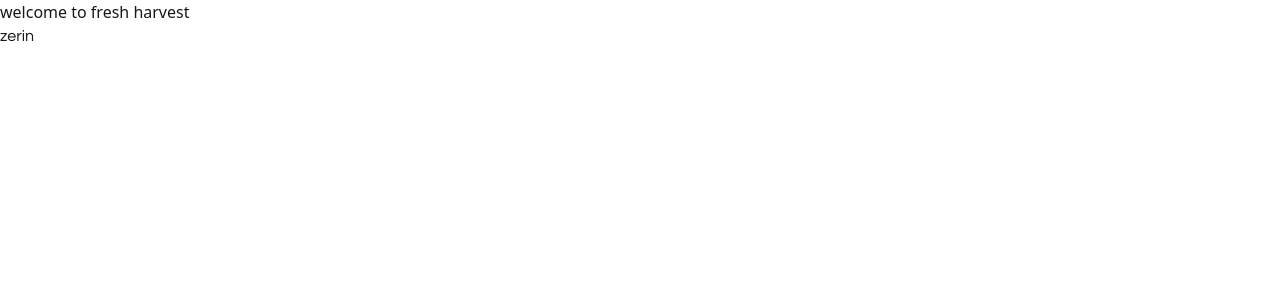
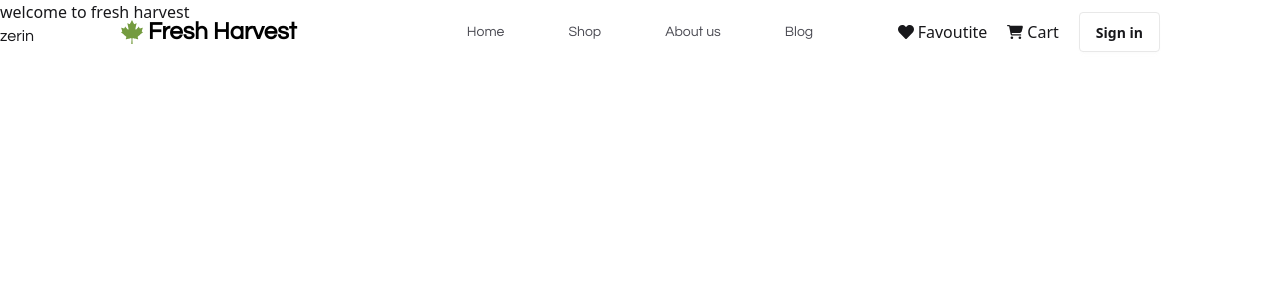
Before and after one commit to shaimazerin46/fresh-harvest, a Next.js app: page / in a window 1280 px wide. Shown: the top 300 px of the page. Built offline with nearby package versions, Linux system fonts and the light colour scheme.

Commit message:
navbar done

```diff
--- a/package.json
+++ b/package.json
@@ -11,7 +11,8 @@
   "dependencies": {
     "next": "15.3.2",
     "react": "^19.0.0",
-    "react-dom": "^19.0.0"
+    "react-dom": "^19.0.0",
+    "react-icons": "^5.5.0"
   },
   "devDependencies": {
     "@eslint/eslintrc": "^3",
--- a/src/app/globals.css
+++ b/src/app/globals.css
@@ -6,6 +6,7 @@ h1, h2, h3, h4, h5, h6 {
 }
 p {
   font-family: var(--font-questrial), sans-serif;
+
 }
 .highlight{
   color: #749B3F;
--- a/src/app/layout.js
+++ b/src/app/layout.js
@@ -1,5 +1,6 @@
 import { Questrial, Rubik } from 'next/font/google';
 import "./globals.css";
+import Navbar from '@/components/shared/Navbar';
 
 const rubik = Rubik({
   subsets: ['latin'],
@@ -25,6 +26,7 @@ export default function RootLayout({ children }) {
       <body
        className={`${rubik.variable} ${questrial.variable}`}
       >
+        <Navbar></Navbar>
         {children}
       </body>
     </html>
--- a/src/components/shared/Navbar.jsx
+++ b/src/components/shared/Navbar.jsx
@@ -1,10 +1,52 @@
+import Link from "next/link";
+import { FaCanadianMapleLeaf, FaHeart } from "react-icons/fa";
+import { FaCartShopping } from "react-icons/fa6";
 
 
 const Navbar = () => {
+  const menu = <>
+   <Link href='/'><p>Home</p></Link>
+   <Link href='/'><p>Shop</p></Link>
+   <Link href='/'><p>About us</p></Link>
+   <Link href='/'><p>Blog</p></Link>
+  </>
     return (
-        <div>
-
-        </div>
+        <div className="navbar absolute top-0 left-0 right-0 bg-transparent px-[120px] z-10">
+  <div className="navbar-start">
+    <div className="dropdown">
+      <div tabIndex={0} role="button" className="btn btn-ghost lg:hidden">
+        <svg xmlns="http://www.w3.org/2000/svg" className="h-5 w-5" fill="none" viewBox="0 0 24 24" stroke="currentColor"> <path strokeLinecap="round" strokeLinejoin="round" strokeWidth="2" d="M4 6h16M4 12h8m-8 6h16" /> </svg>
+      </div>
+      <ul
+        tabIndex={0}
+        className="menu menu-sm dropdown-content bg-base-100 rounded-box z-1 mt-3 w-52 p-2 shadow">
+       {menu}
+      </ul>
+    </div>
+    <Link className="font-bold highlight flex items-center gap-1 text-2xl" href='/'>
+   <FaCanadianMapleLeaf />
+    <p className="text-black">Fresh Harvest</p>
+    </Link>
+  </div>
+  <div className="navbar-center hidden lg:flex">
+    <ul className="menu menu-horizontal space-x-16 lite_font">
+     {menu}
+    </ul>
+  </div>
+  <div className="navbar-end flex space-x-5">
+    <button className="flex items-center gap-1">
+      <FaHeart />
+      Favoutite
+    </button>
+    <button className="flex items-center gap-1">
+     <FaCartShopping />
+      Cart
+    </button>
+    <button className="btn border-[1px] bg-transparent">
+     Sign in
+    </button>
+  </div>
+</div>
     );
 };
 
```
Also changed, not shown: 1 other file (tests, documents, lock files or other folders).
